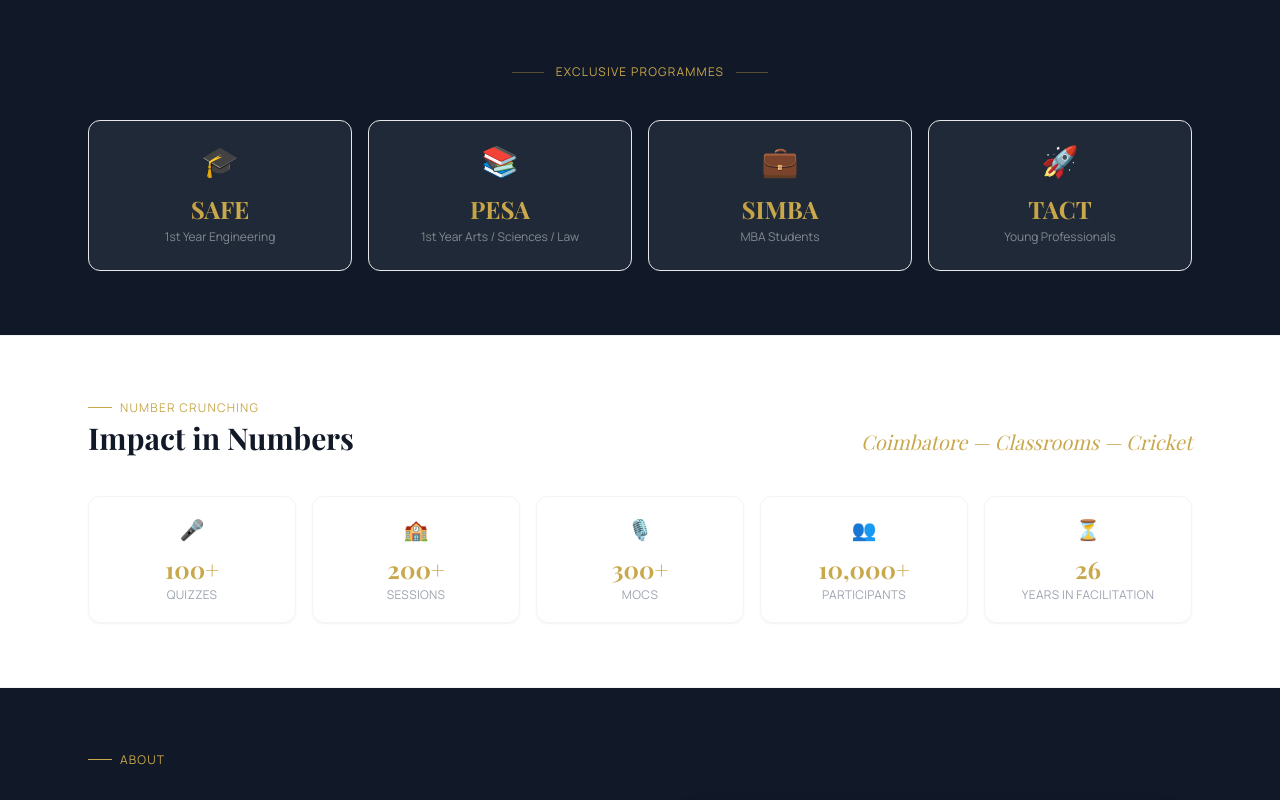
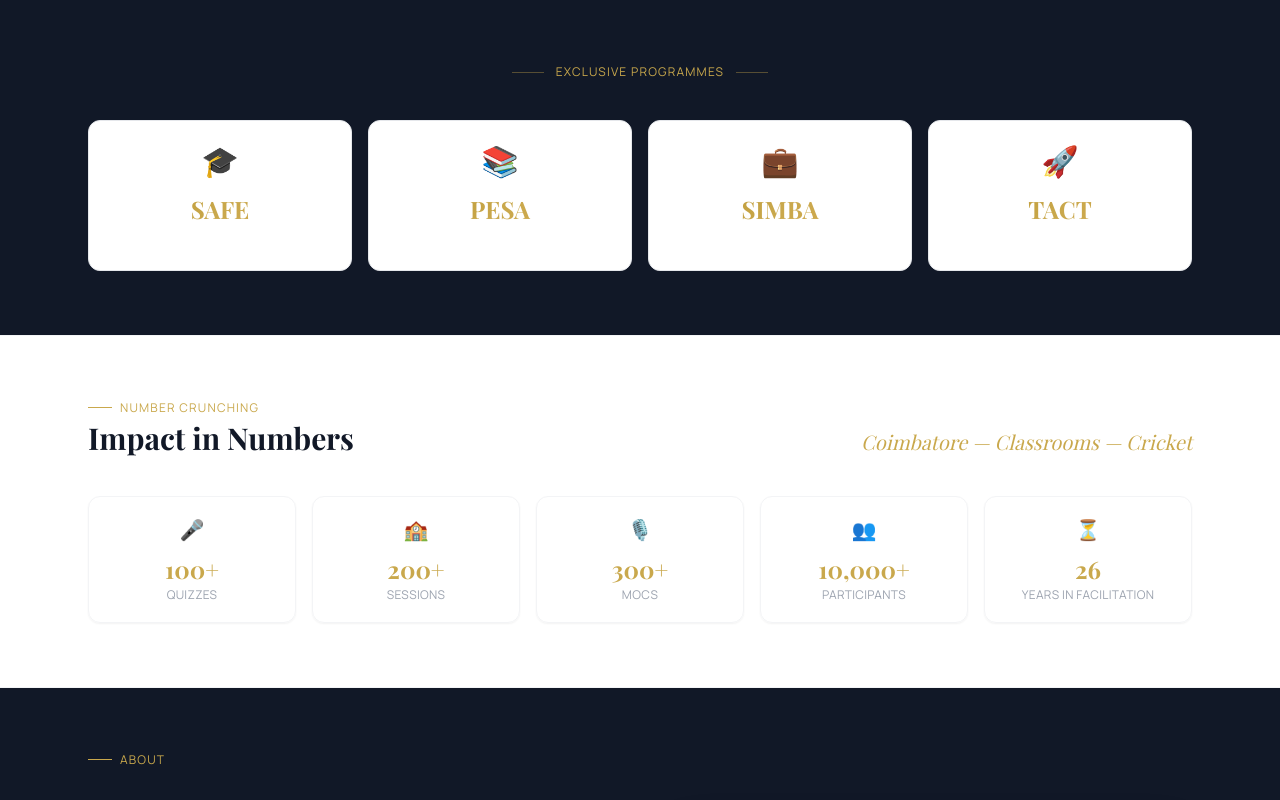
Before and after one commit to mailtoraja69/rathnavelpon, a React (Vite) app: page / in a window 1280 px wide. Shown: the part 800-1600 px from the top of the page. Built offline with nearby package versions, Linux system fonts and the light colour scheme; a web font is replaced by a local one.

Commit message:
Update App.tsx

```diff
--- a/src/App.tsx
+++ b/src/App.tsx
@@ -170,7 +170,7 @@ function Programmes() {
             <motion.div key={p.code}
               initial={{ opacity: 0, y: 20 }} animate={v ? { opacity: 1, y: 0 } : {}} transition={{ delay: i * 0.1, duration: 0.5 }}
               className="rounded-xl p-6 text-center border border-white/8 hover:-translate-y-1 transition-all duration-300 cursor-default"
-              style={{ backgroundColor: '#1f2937' }}>
+              style={{ backgroundColor: '#ffffff' }}>
               <div className="text-3xl mb-3">{p.emoji}</div>
               <div className="font-display text-2xl font-bold mb-1 gold-text">{p.code}</div>
               <div className="font-sans text-xs text-white/45 leading-snug">{p.sub}</div>
@@ -376,7 +376,7 @@ function Advisory() {
             <motion.a key={i} href={c.url} target="_blank" rel="noopener noreferrer"
               initial={{ opacity: 0, y: 24 }} animate={v ? { opacity: 1, y: 0 } : {}} transition={{ delay: i * 0.12, duration: 0.5 }}
               className="group flex flex-col items-center justify-center gap-3 p-6 rounded-xl border border-white/8 hover:border-yellow-500/40 transition-all duration-300 hover:-translate-y-1"
-              style={{ backgroundColor: '#1f2937' }}>
+              style={{ backgroundColor: '#ffffff' }}>
               {/* Logo placeholder — replace span with <img src="/logo-sds.png" ...> when logos arrive */}
               <div className="w-16 h-16 rounded-lg border border-white/10 flex items-center justify-center group-hover:border-yellow-500/30 transition-all">
                 <span className="font-display text-lg font-bold text-white/30 group-hover:text-yellow-400 transition-colors">{c.abbr}</span>
```
